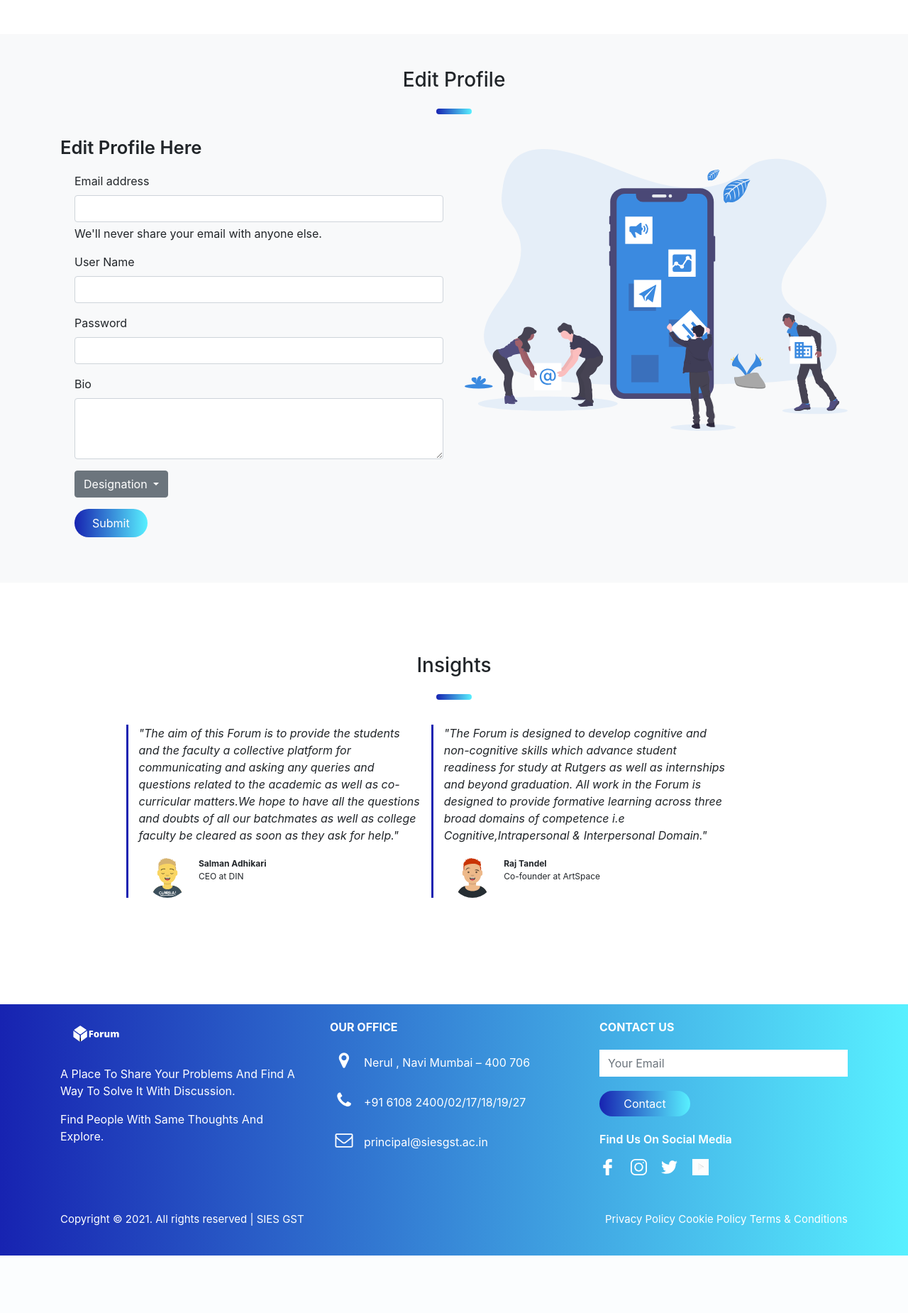
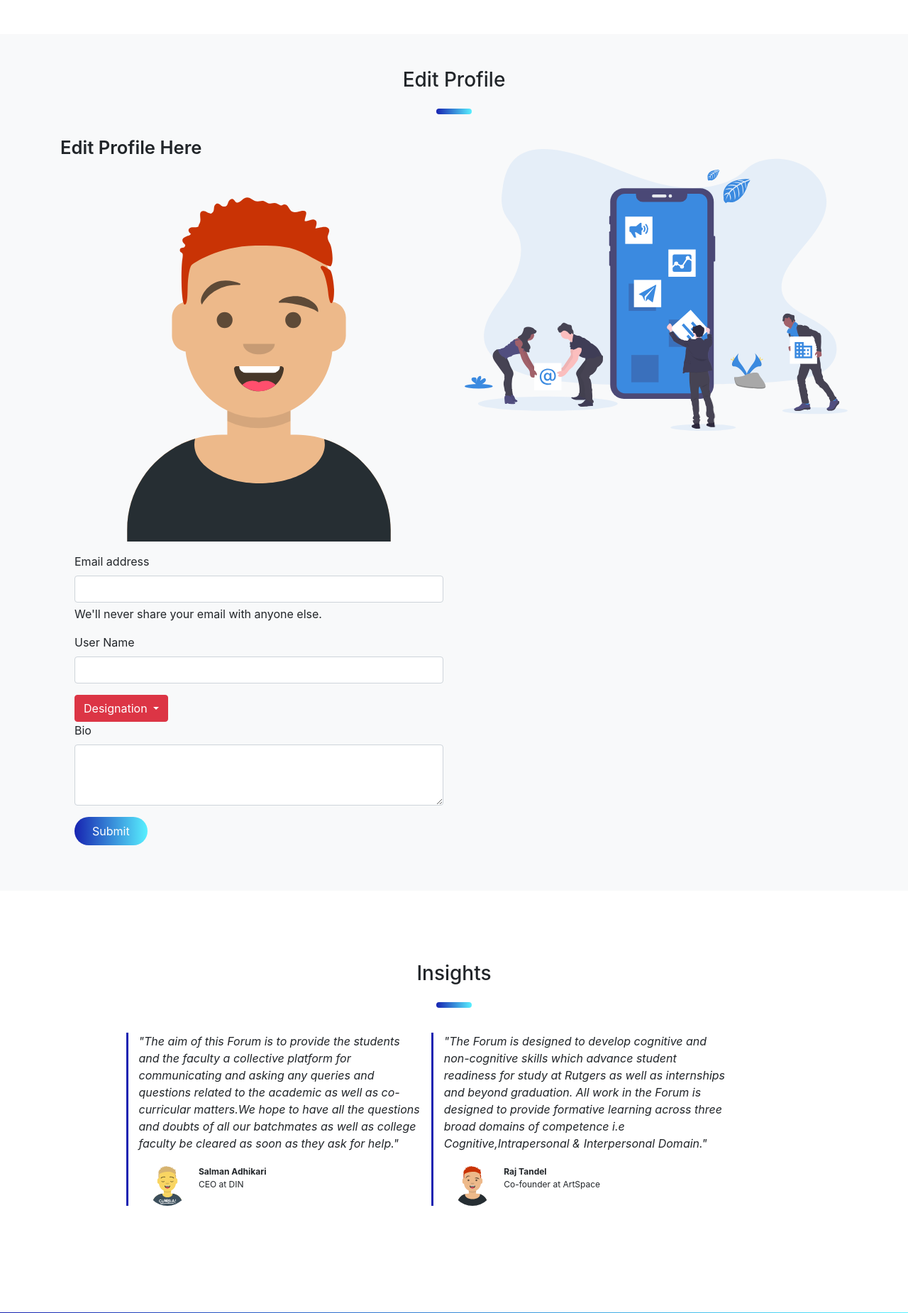
Before and after one commit to SQl-Forum-project/Forum, a Flask app: page /askque in a window 1280 px wide. Shown: the part 1204-3054 px from the top of the page at 71% size. Before the commit the page ends 2973 px from the top, so only its background shows below. Run offline with Flask 2, Linux system fonts and the light colour scheme; the visitor is signed in with stand-in values (Sample User, id 1); some libraries are stand-ins or nearby versions.

Commit message:
Added Dropdown

```diff
--- a/templates/forums.html
+++ b/templates/forums.html
@@ -133,6 +133,9 @@
                         <ul>
                             <div class="mb-3">
                                 <div class="mb-3">
+                                    <img src="{{ url_for('static',filename='download (1).svg')}}" alt="">
+                                </div>
+                                <div class="mb-3">
                                     <label for="exampleInputEmail1" class="form-label">Email address</label>
                                     <input type="email" name="eml" class="form-control" id="exampleInputEmail1" aria-describedby="emailHelp" required>
                                     <div id="emailHelp" class="form-text">We'll never share your email with anyone else.</div>
@@ -140,25 +143,21 @@
                                 <label for="text" class="form-label">User Name</label>
                                 <input type="text" name="usnl" class="form-control" id="text" aria-describedby="emailHelp" required>
                             </div>
-                            <div class="mb-3">
-                                <label for="exampleInputPassword1" class="form-label">Password</label>
-                                <input type="password" name="psdl" class="form-control" id="exampleInputPassword1" required>
-                            </div>
+                            <div class="btn-group">
+  <button type="button" class="btn btn-danger dropdown-toggle" data-toggle="dropdown" aria-haspopup="true" aria-expanded="false">
+    Designation
+  </button>
+  <div class="dropdown-menu">
+    <a class="dropdown-item" href="#">Student</a>
+    <a class="dropdown-item" href="#">Teacher</a>
+    <a class="dropdown-item" href="#">Staff</a>
+    <a class="dropdown-item" href="#">Alumini</a>
+  </div>
+</div>
                              <div class="form-group mb-3">
                                 <label for="exampleFormControlTextarea1">Bio</label>
                                 <textarea class="form-control" id="exampleFormControlTextarea1" rows="3"></textarea>
                              </div>
-                            <div class="dropdown mb-3">
-                                <button class="btn btn-secondary dropdown-toggle" type="button" id="dropdownMenuButton" data-toggle="dropdown" aria-haspopup="true" aria-expanded="false">
-                                Designation
-                                </button>
-                                <div class="dropdown-menu" aria-labelledby="dropdownMenuButton">
-                                    <a class="dropdown-item" href="#">Student</a>
-                                    <a class="dropdown-item" href="#">Teacher</a>
-                                    <a class="dropdown-item" href="#">Staff</a>
-                                    <a class="dropdown-item" href="#">Alumini</a>
-                               </div>
-                            </div>
                             <button type="submit" class="btn btn-primary">Submit</button>
                     </form>
                     </ul>
```
